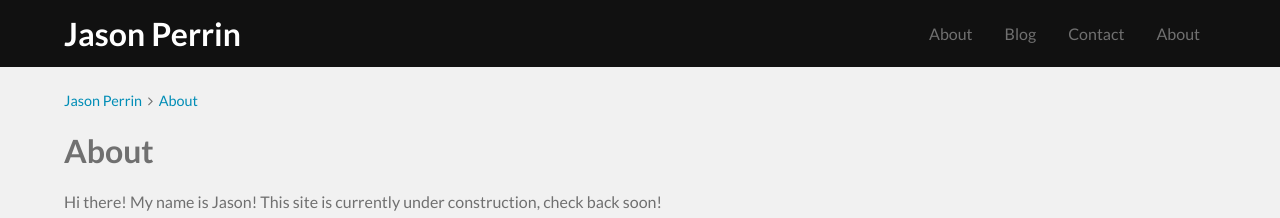
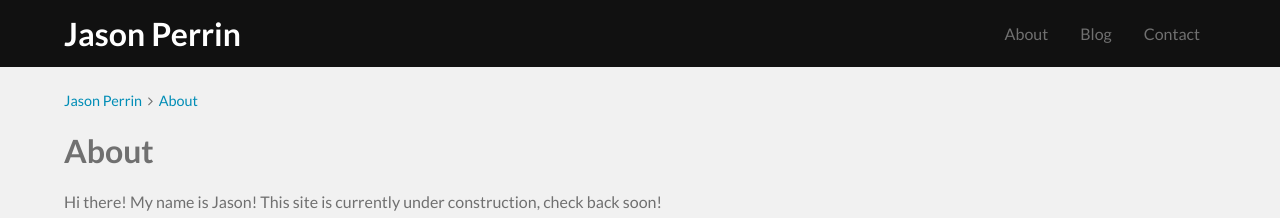
Before and after one commit to jvperrin/jvperrin.github.io, a Jekyll site: the page built from index.html, in a window 1280 px wide. Shown: the top 218 px of the page. Built offline with Jekyll 4.4.1, drawn with Linux system fonts in a browser that asks for light colours; some web fonts are replaced.

Commit message:
Fix header links

```diff
--- a/_includes/header.html
+++ b/_includes/header.html
@@ -8,11 +8,8 @@
       <nav class="main-nav">
         <ul>
           <li><a href="/">About</a></li>
-          {% for page in site.pages %}
-            {% if page.title %}
-              <li><a href="{{ page.url | prepend: site.baseurl }}">{{ page.title }}</a></li>
-            {% endif %}
-          {% endfor %}
+          <li><a href="/blog/">Blog</a></li>
+          <li><a href="/contact/">Contact</a></li>
         </ul>
       </nav>
 
```
